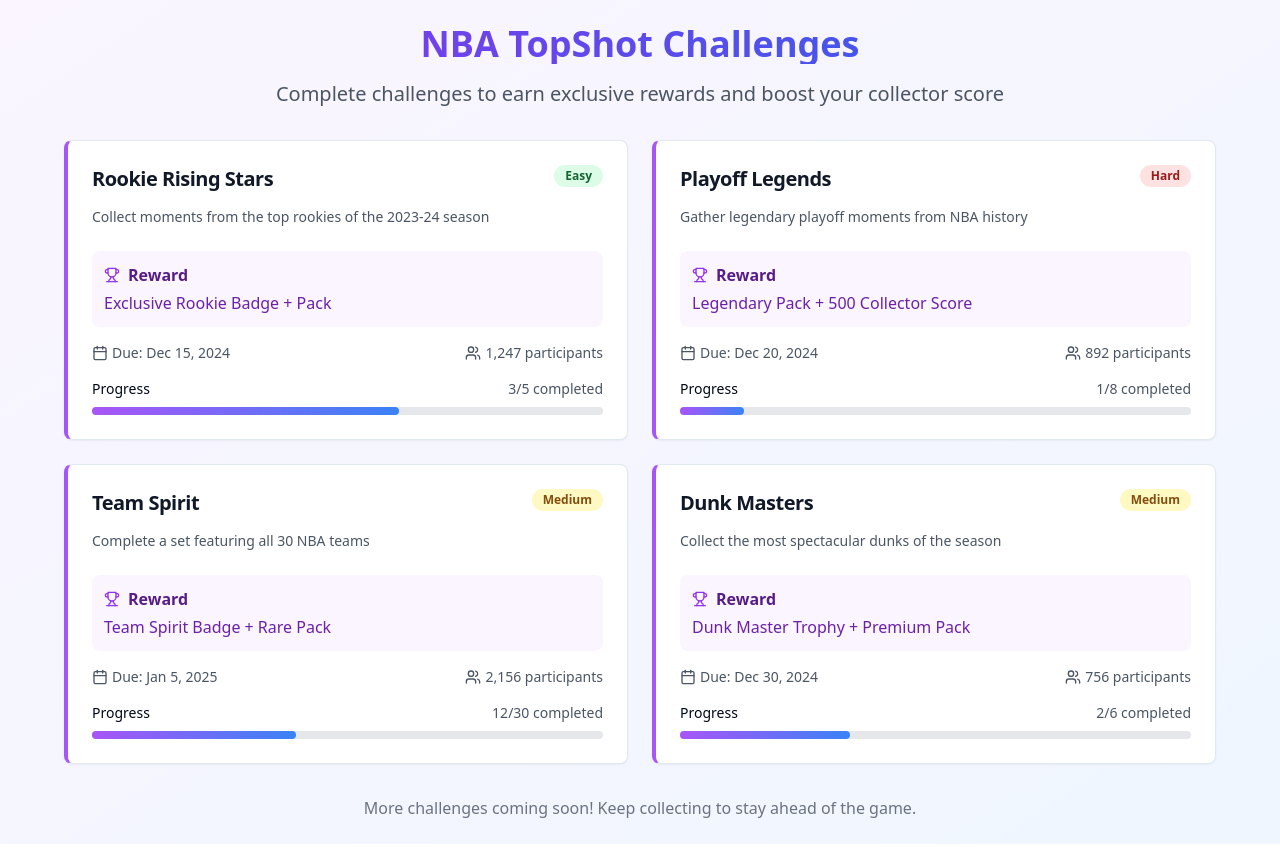
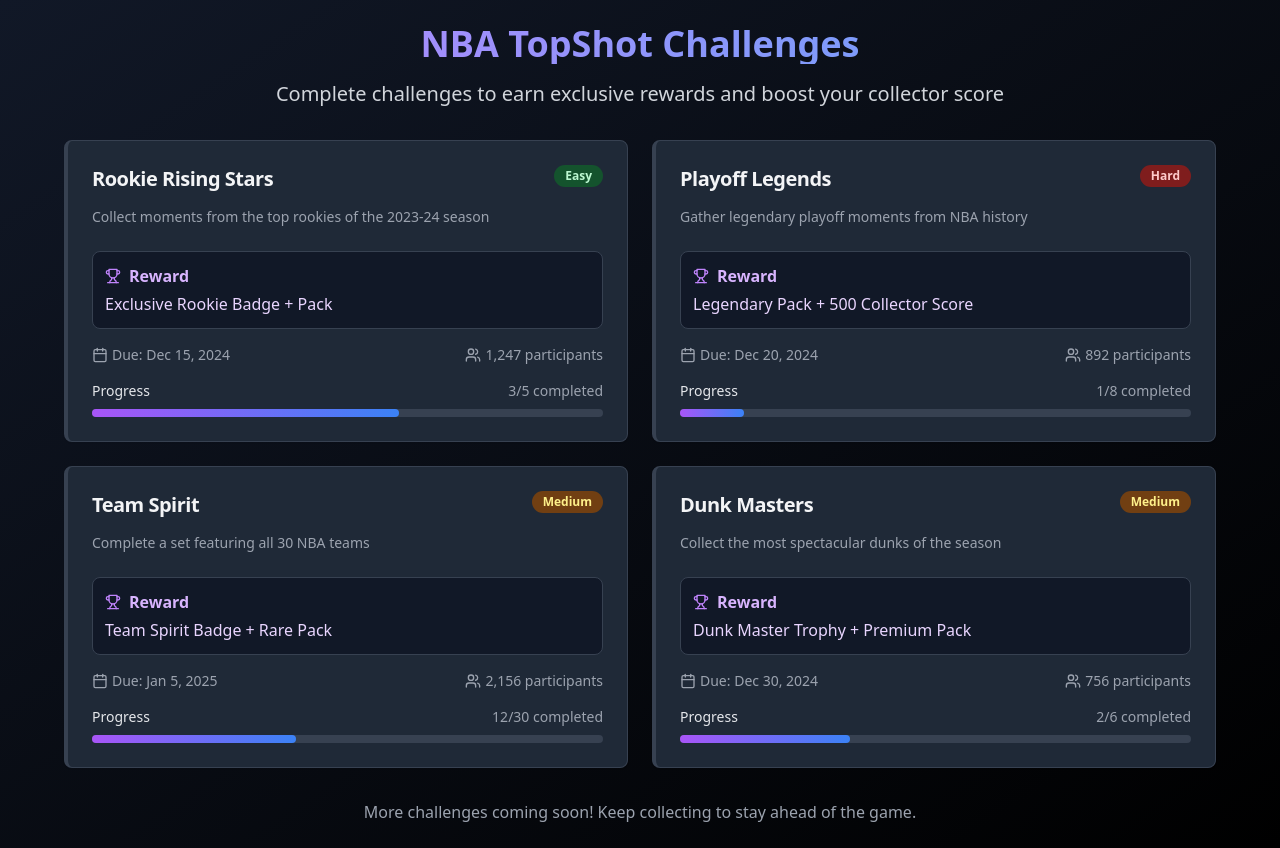
Before and after one commit to gregislearning/topshot-talk-bot, a React (Vite) app: page / in a window 1280 px wide. Built offline with nearby package versions, Linux system fonts and the light colour scheme.

Commit message:
Refactor: Apply a darker color scheme
Adjusted the color scheme to a darker theme.

```diff
--- a/src/pages/Index.tsx
+++ b/src/pages/Index.tsx
@@ -53,52 +53,52 @@ const Index = () => {
 
   const getDifficultyColor = (difficulty: string) => {
     switch (difficulty) {
-      case "Easy": return "bg-green-100 text-green-800";
-      case "Medium": return "bg-yellow-100 text-yellow-800";
-      case "Hard": return "bg-red-100 text-red-800";
-      default: return "bg-gray-100 text-gray-800";
+      case "Easy": return "bg-green-900 text-green-200";
+      case "Medium": return "bg-yellow-900 text-yellow-200";
+      case "Hard": return "bg-red-900 text-red-200";
+      default: return "bg-gray-800 text-gray-200";
     }
   };
 
   return (
-    <div className="min-h-screen bg-gradient-to-br from-purple-50 to-blue-50 p-6">
+    <div className="min-h-screen bg-gradient-to-br from-gray-900 to-black p-6">
       <div className="max-w-6xl mx-auto">
         <div className="text-center mb-8">
-          <h1 className="text-4xl font-bold mb-4 bg-gradient-to-r from-purple-600 to-blue-600 bg-clip-text text-transparent">
+          <h1 className="text-4xl font-bold mb-4 bg-gradient-to-r from-purple-400 to-blue-400 bg-clip-text text-transparent">
             NBA TopShot Challenges
           </h1>
-          <p className="text-xl text-gray-600">
+          <p className="text-xl text-gray-300">
             Complete challenges to earn exclusive rewards and boost your collector score
           </p>
         </div>
 
         <div className="grid gap-6 md:grid-cols-2 lg:grid-cols-2">
           {activeChallenges.map((challenge) => (
-            <Card key={challenge.id} className="hover:shadow-lg transition-shadow duration-300 border-l-4 border-l-purple-500">
+            <Card key={challenge.id} className="hover:shadow-xl transition-shadow duration-300 border-l-4 border-l-purple-500 bg-gray-800 border-gray-700">
               <CardHeader>
                 <div className="flex justify-between items-start mb-2">
-                  <CardTitle className="text-xl font-bold text-gray-900">
+                  <CardTitle className="text-xl font-bold text-gray-100">
                     {challenge.title}
                   </CardTitle>
                   <Badge className={getDifficultyColor(challenge.difficulty)}>
                     {challenge.difficulty}
                   </Badge>
                 </div>
-                <CardDescription className="text-gray-600">
+                <CardDescription className="text-gray-400">
                   {challenge.description}
                 </CardDescription>
               </CardHeader>
 
               <CardContent className="space-y-4">
-                <div className="bg-purple-50 p-3 rounded-lg">
+                <div className="bg-gray-900 p-3 rounded-lg border border-gray-700">
                   <div className="flex items-center gap-2 mb-1">
-                    <Trophy className="h-4 w-4 text-purple-600" />
-                    <span className="font-semibold text-purple-900">Reward</span>
+                    <Trophy className="h-4 w-4 text-purple-400" />
+                    <span className="font-semibold text-purple-300">Reward</span>
                   </div>
-                  <p className="text-purple-800">{challenge.reward}</p>
+                  <p className="text-purple-200">{challenge.reward}</p>
                 </div>
 
-                <div className="flex justify-between items-center text-sm text-gray-600">
+                <div className="flex justify-between items-center text-sm text-gray-400">
                   <div className="flex items-center gap-1">
                     <Calendar className="h-4 w-4" />
                     <span>Due: {challenge.deadline}</span>
@@ -111,12 +111,12 @@ const Index = () => {
 
                 <div className="space-y-2">
                   <div className="flex justify-between text-sm">
-                    <span className="font-medium">Progress</span>
-                    <span className="text-gray-600">
+                    <span className="font-medium text-gray-200">Progress</span>
+                    <span className="text-gray-400">
                       {challenge.progress}/{challenge.total} completed
                     </span>
                   </div>
-                  <div className="w-full bg-gray-200 rounded-full h-2">
+                  <div className="w-full bg-gray-700 rounded-full h-2">
                     <div
                       className="bg-gradient-to-r from-purple-500 to-blue-500 h-2 rounded-full transition-all duration-300"
                       style={{ width: `${(challenge.progress / challenge.total) * 100}%` }}
@@ -129,7 +129,7 @@ const Index = () => {
         </div>
 
         <div className="text-center mt-8">
-          <p className="text-gray-500">
+          <p className="text-gray-400">
             More challenges coming soon! Keep collecting to stay ahead of the game.
           </p>
         </div>
```
